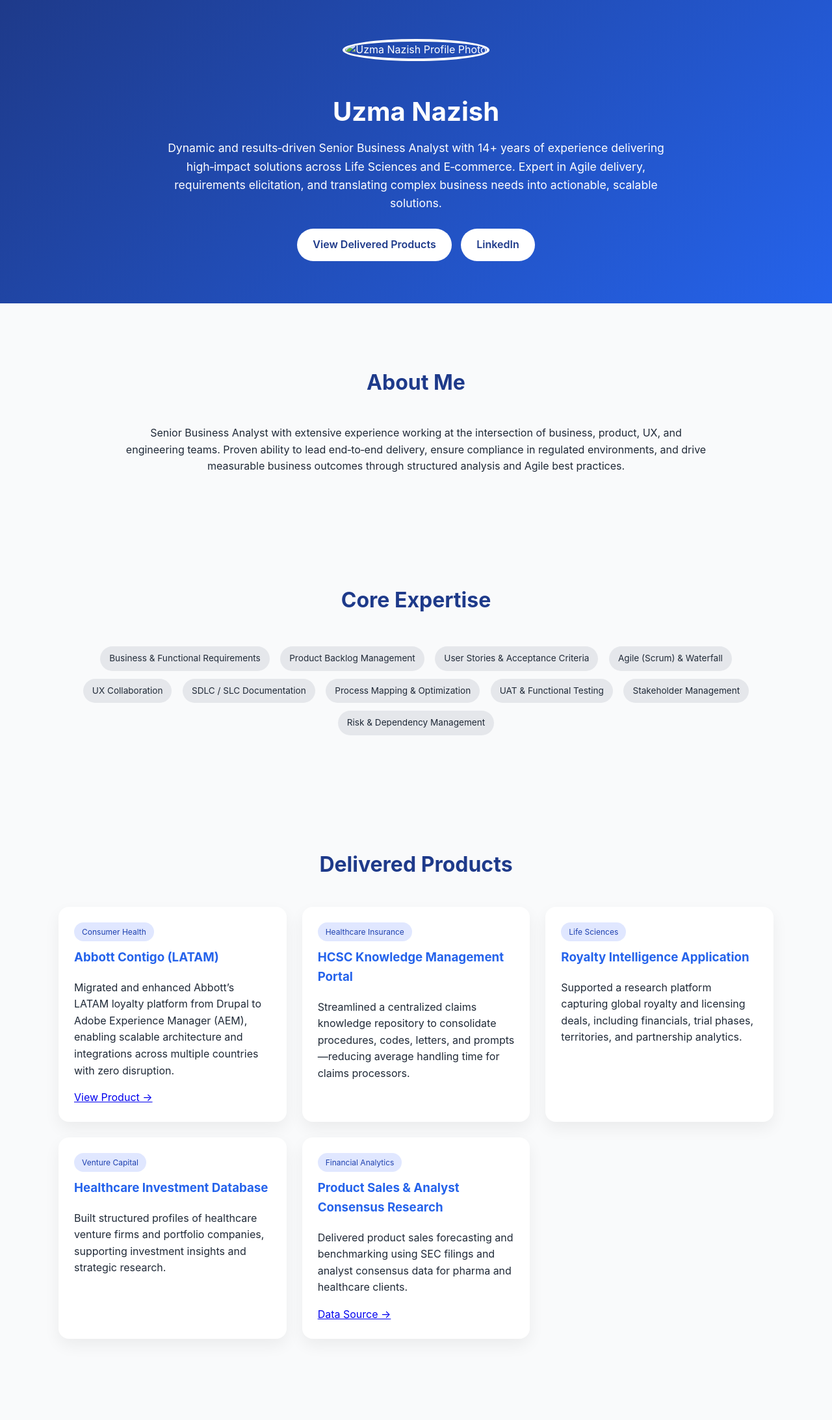
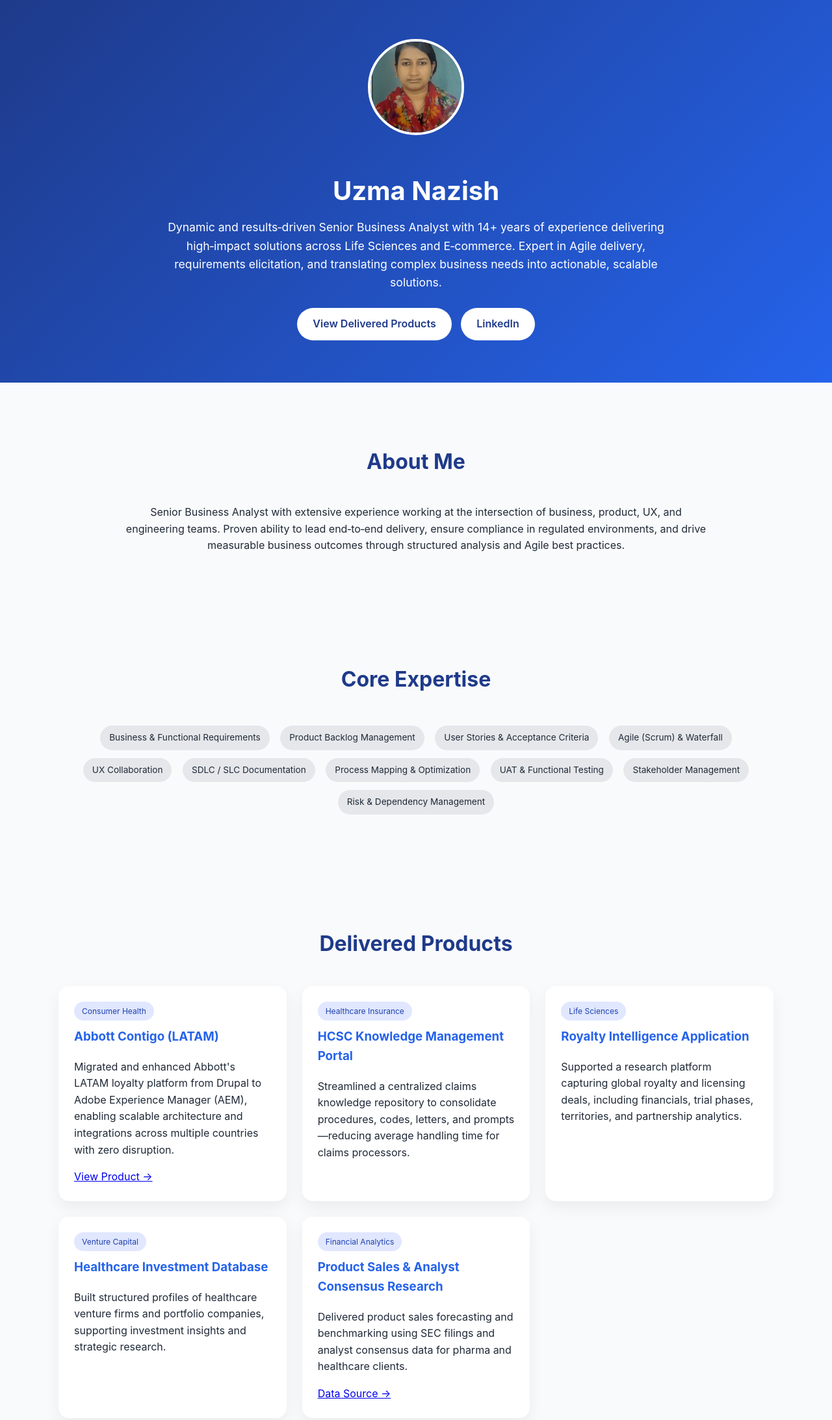
Before and after one commit to UzmaNazish/uzma.io, a plain HTML site: page index.html in a window 1280 px wide. Shown: the top 2186 px of the page at 65% size. Drawn offline with Linux system fonts and the light colour scheme.

Commit message:
Update image source to display profile photo correctly

```diff
--- a/index.html
+++ b/index.html
@@ -126,7 +126,7 @@
 <body>
 
 <header>
-  <img src="profile.jpg" alt="Uzma Nazish Profile Photo">
+  <img src="Uzma%20Pic.jpg" alt="Uzma Nazish Profile Photo">
   <h1>Uzma Nazish</h1>
   <p>
     Dynamic and results‑driven Senior Business Analyst with 14+ years of experience delivering
@@ -172,7 +172,7 @@
       <span class="tag">Consumer Health</span>
       <h3>Abbott Contigo (LATAM)</h3>
       <p>
-        Migrated and enhanced Abbott’s LATAM loyalty platform from Drupal to Adobe Experience Manager (AEM),
+        Migrated and enhanced Abbott's LATAM loyalty platform from Drupal to Adobe Experience Manager (AEM),
         enabling scalable architecture and integrations across multiple countries with zero disruption.
       </p>
       <a href="https://www.contigo.abbott" target="_blank">View Product →</a>
@@ -253,4 +253,3 @@
 
 </body>
 </html>
-``
```
